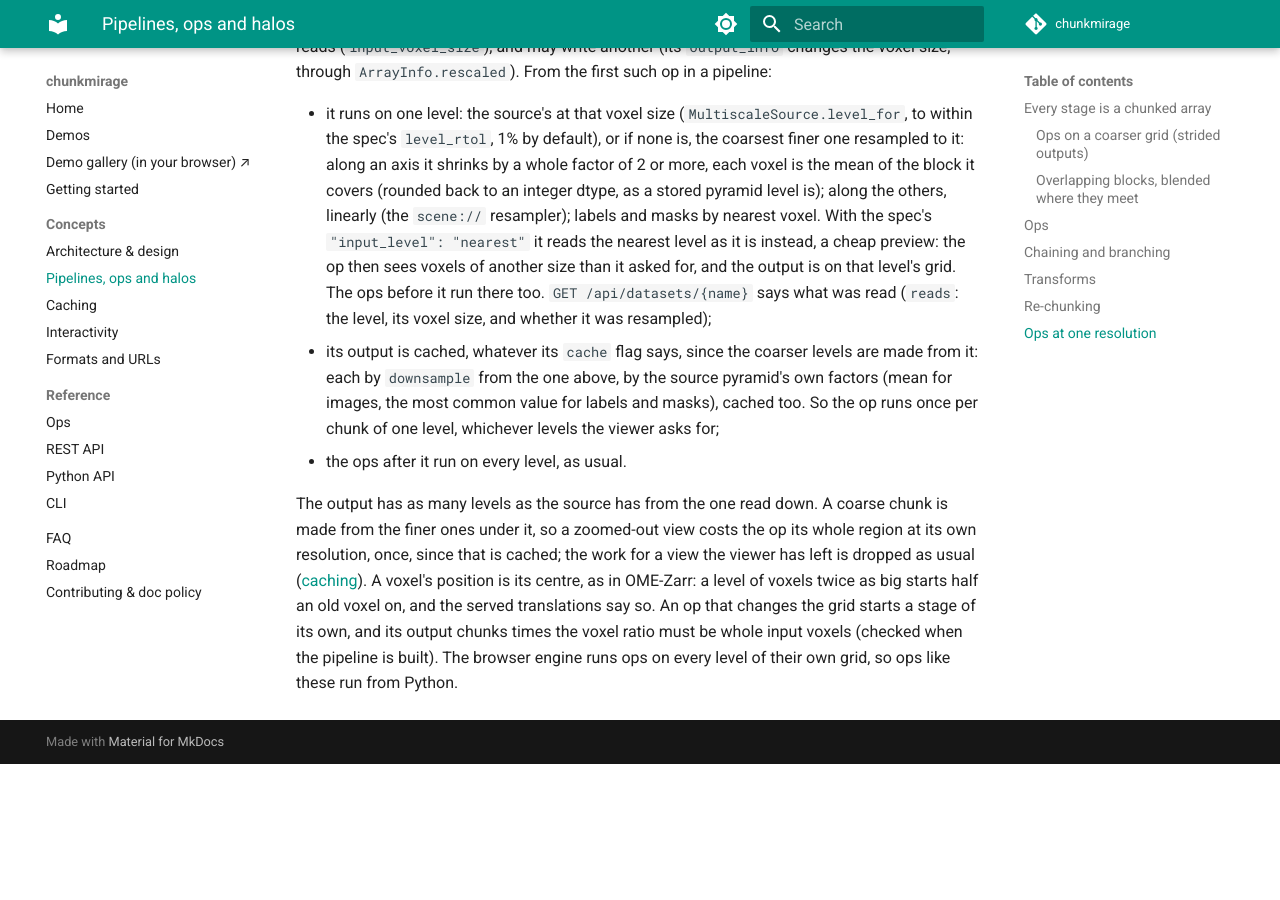
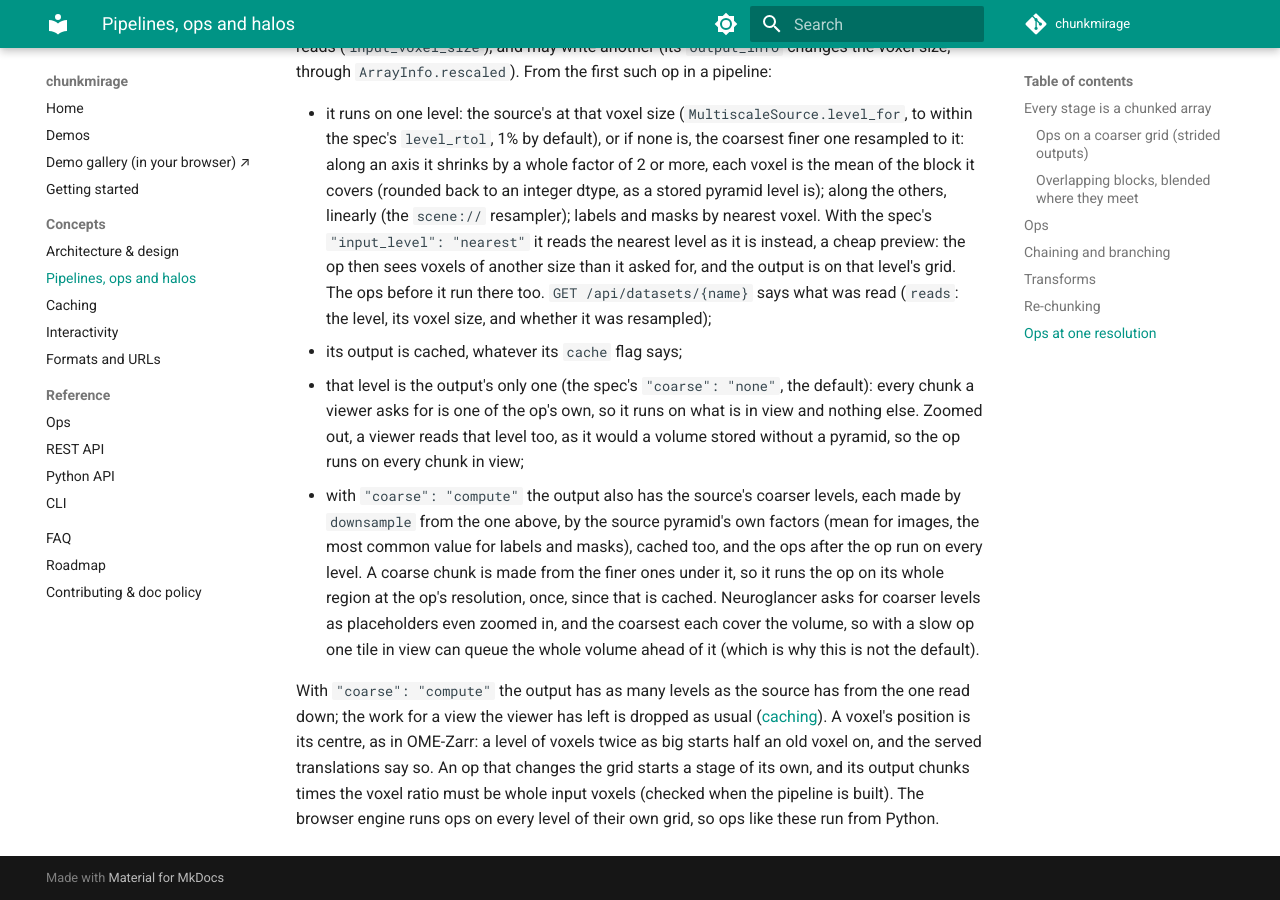
Before and after one commit to JaneliaSciComp/chunkmirage, an MkDocs documentation site: the page built from docs/concepts/pipelines.md, in a window 1280 px wide and 900 px high, scrolled down 5067 px. Built offline with MkDocs 1.6.1 and Material for MkDocs 9.7.7, drawn with Linux system fonts in a browser that asks for light colours; comment, search, counter and statistics services are not loaded; before the commit the page ends 5831 px from its top, so only the background shows below that.

Commit message:
An op at one resolution serves its level alone: the spec's coarse is "none" by default, so the op runs on the chunks in view and nothing else, where the coarser levels downsampled from its output (now "coarse": "compute") had a coarse chunk run it on everything under it, and Neuroglancer's coarse placeholder requests queue a slow op on the whole volume ahead of the tile in view; pipelines, caching, api, design and the CHANGELOG say so, the one-resolution example asks for the pyramid, and the tests cover the default

```diff
--- a/docs/concepts/pipelines.md
+++ b/docs/concepts/pipelines.md
@@ -172,15 +172,22 @@ such op in a pipeline:
   cheap preview: the op then sees voxels of another size than it asked for, and the output
   is on that level's grid. The ops before it run there too. `GET /api/datasets/{name}`
   says what was read (`reads`: the level, its voxel size, and whether it was resampled);
-* its output is cached, whatever its `cache` flag says, since the coarser levels are made
-  from it: each by `downsample` from the one above, by the source pyramid's own factors
-  (mean for images, the most common value for labels and masks), cached too. So the op runs
-  once per chunk of one level, whichever levels the viewer asks for;
-* the ops after it run on every level, as usual.
+* its output is cached, whatever its `cache` flag says;
+* that level is the output's only one (the spec's `"coarse": "none"`, the default): every
+  chunk a viewer asks for is one of the op's own, so it runs on what is in view and nothing
+  else. Zoomed out, a viewer reads that level too, as it would a volume stored without a
+  pyramid, so the op runs on every chunk in view;
+* with `"coarse": "compute"` the output also has the source's coarser levels, each made by
+  `downsample` from the one above, by the source pyramid's own factors (mean for images,
+  the most common value for labels and masks), cached too, and the ops after the op run on
+  every level. A coarse chunk is made from the finer ones under it, so it runs the op on
+  its whole region at the op's resolution, once, since that is cached. Neuroglancer asks for
+  coarser levels as placeholders even zoomed in, and the coarsest each cover the volume, so
+  with a slow op one tile in view can queue the whole volume ahead of it (which is why this
+  is not the default).
 
-The output has as many levels as the source has from the one read down. A coarse chunk is
-made from the finer ones under it, so a zoomed-out view costs the op its whole region at its
-own resolution, once, since that is cached; the work for a view the viewer has left is
+With `"coarse": "compute"` the output has as many levels as the source has from the one read
+down; the work for a view the viewer has left is
 dropped as usual ([caching](caching.md#order-of-work-and-requests-given-up-on)). A voxel's position
 is its centre, as in OME-Zarr: a level of voxels twice as big starts half an old voxel on,
 and the served translations say so. An op that changes the grid starts a stage of its own,
```
Also changed, not shown: CHANGELOG.md (+9 -0 lines), docs/concepts/caching.md (+1 -1 lines), docs/design.md (+12 -4 lines), docs/reference/api.md (+2 -1 lines), 5 other files.
